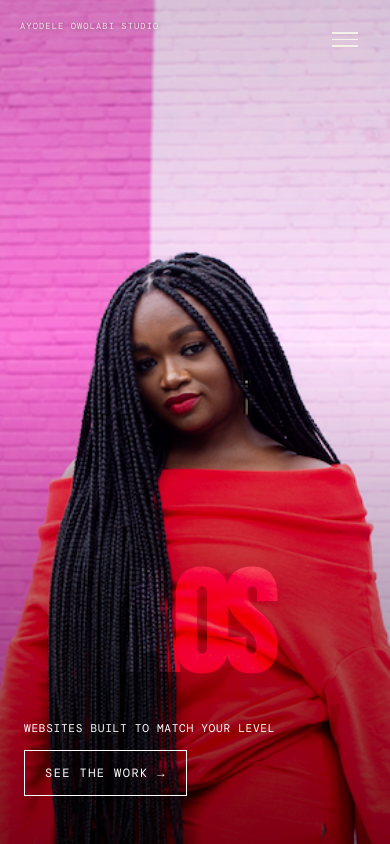
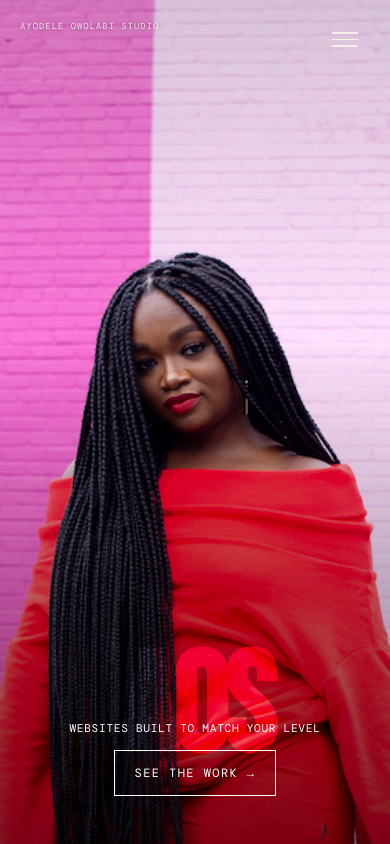
Before and after one commit to ayodeleowolabi/aosportfolio, a Next.js app: page / in a window 390 px wide. Built offline with nearby package versions, Linux system fonts and the light colour scheme; a web font is replaced by a local one.

Commit message:
hero changes

```diff
--- a/app/page.module.css
+++ b/app/page.module.css
@@ -693,7 +693,7 @@ font-size: clamp(0.85rem, 1.1vw, 1.1rem);  line-height: 2;
 
   .heroTitle {
     font-size: clamp(100px, 36vw, 150px);
-    bottom: 8rem;              /* lift above CTA */
+    bottom: 3rem;              /* lift above CTA */
     left: 50%;
     transform: translateX(-50%);
     letter-spacing: -0.03em;
@@ -718,8 +718,8 @@ font-size: clamp(0.85rem, 1.1vw, 1.1rem);  line-height: 2;
 
     transform: none;
     width: auto;
-    align-items: flex-start;
-    text-align: left;
+    align-items: center;
+    text-align: center;
   }
 
   .heroHeadline {
```
